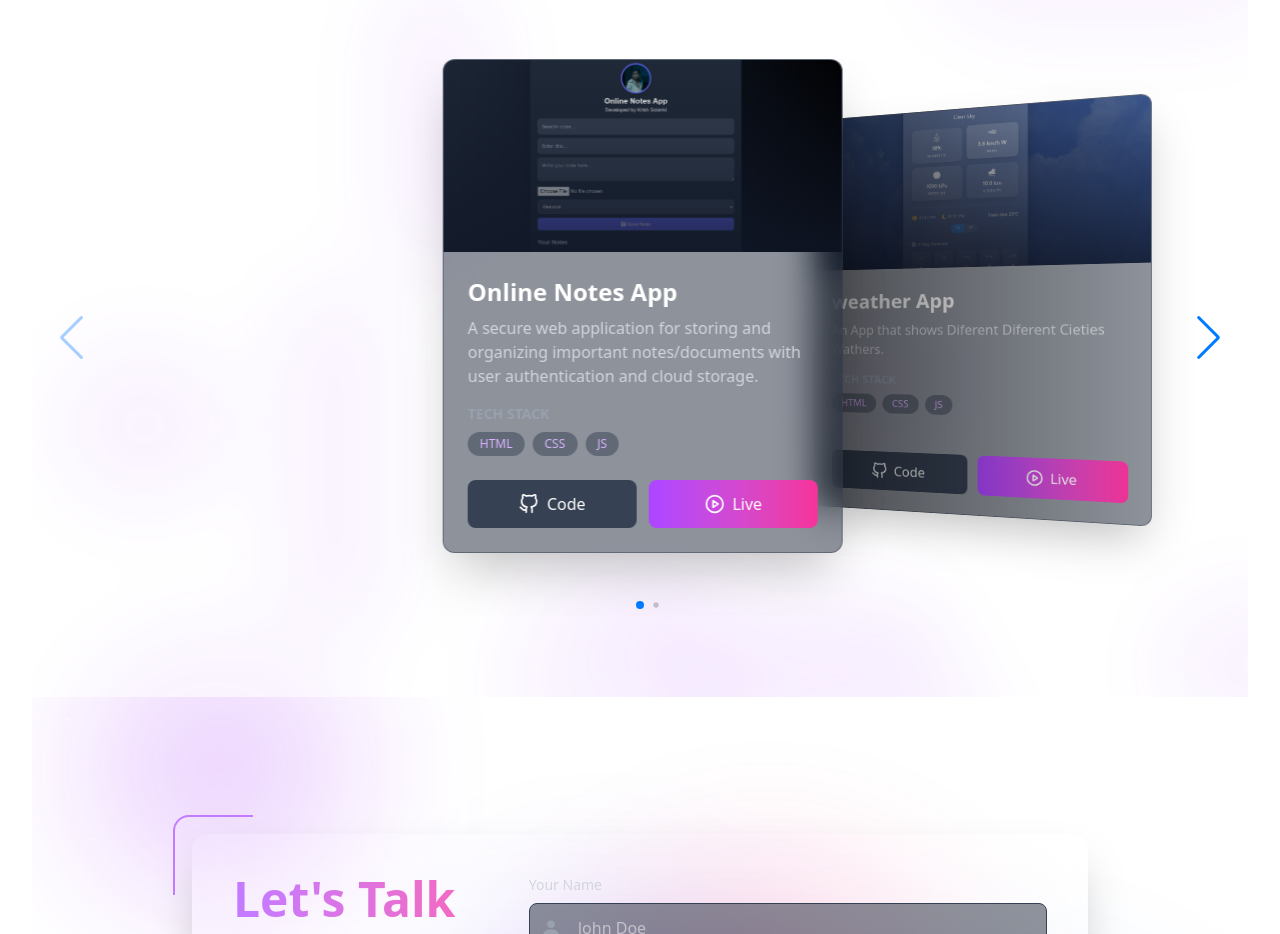
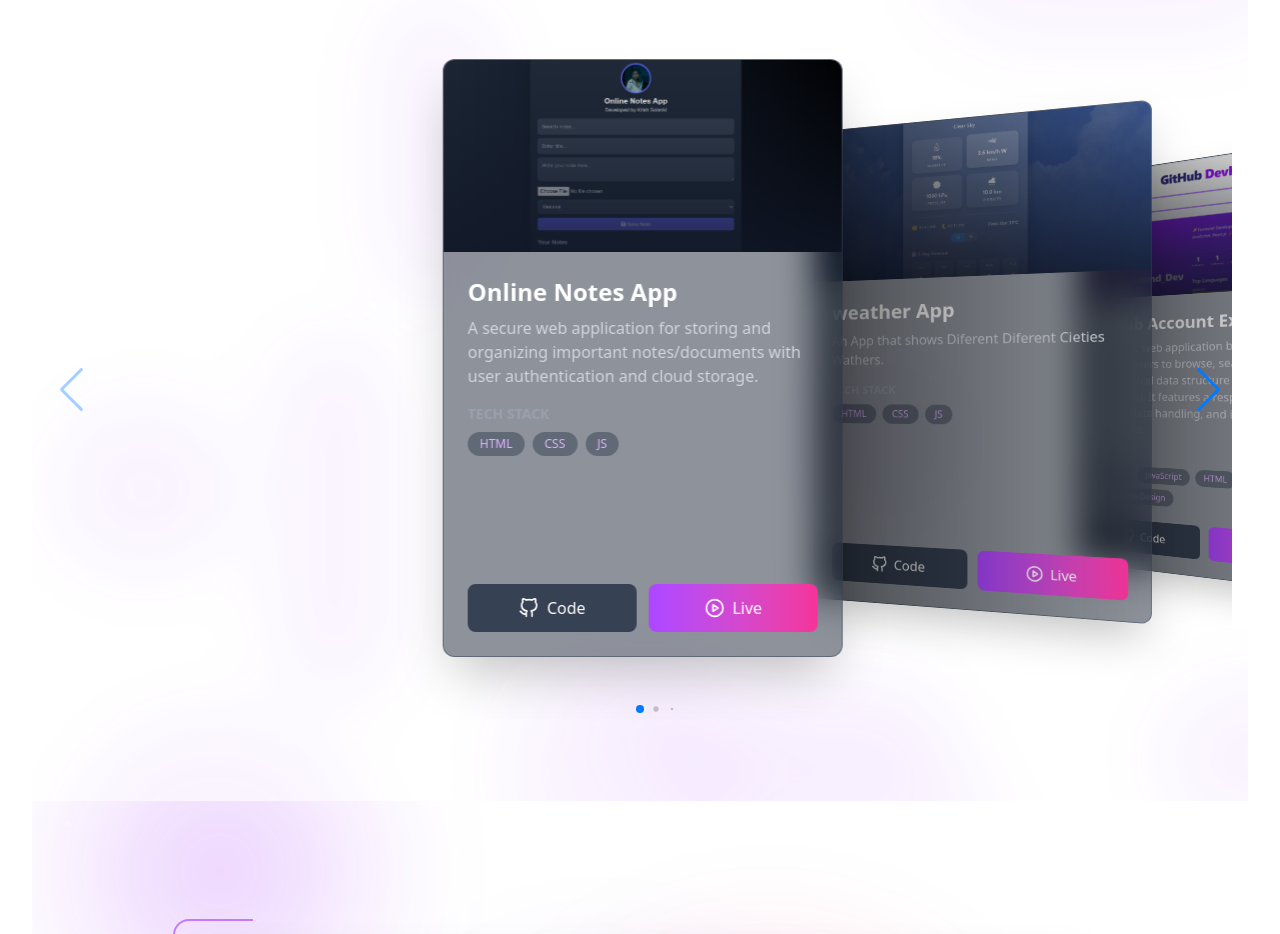
Before and after one commit to kakashi197/My_Portfolio, a React (Vite) app: page / in a window 1280 px wide. Shown: the part 5760-6694 px from the top of the page. Built offline with nearby package versions, Linux system fonts and the light colour scheme.

Commit message:
Updated weather API endpoint and fixed UI bug

```diff
--- a/src/constants/index.js
+++ b/src/constants/index.js
@@ -1,6 +1,6 @@
 import project1 from "../assets/projects/Online notes app.png";
 import project2 from "../assets/projects/Weather App.png";
-import project3 from "../assets/projects/project-3.jpg";
+import project3 from "../assets/github.png"
 import project4 from "../assets/projects/project-4.jpg";
 
 export const HERO_CONTENT = `I am a passionate full stack developer with a knack for crafting robust and scalable web applications. With 5 years of hands-on experience, I have honed my skills in front-end technologies like React and Next.js, as well as back-end technologies like Node.js, MySQL, PostgreSQL, and MongoDB. My goal is to leverage my expertise to create innovative solutions that drive business growth and deliver exceptional user experiences.`;
@@ -44,6 +44,15 @@ export const PROJECTS = [
     github: "https://github.com/kakashi197/WeatherApp",
     liveDemo: "https://kakashi197.github.io/WeatherApp/",
   },
+  {
+  title: "GitHub Account Explorer", // Or a more specific name, e.g., "React File Explorer"
+  image: project3, // Replace with the actual path to your project's screenshot/GIF
+  description:
+    "A dynamic web application built with React.js, allowing users to browse, search, and manage a hierarchical data structure (e.g., files/folders, categories). It features a responsive UI, efficient data handling, and interactive user experience.",
+  technologies: ["React.js", "JavaScript", "HTML", "CSS", "Responsive Design"], // Add other libraries/frameworks if used (e.g., "Redux", "Tailwind CSS")
+  github: "https://github.com/kakashi197/github-profile-explorer", // Replace with the actual GitHub repository link
+  liveDemo: "https://github-profile-explorer-rho.vercel.app/", // Replace with the actual live demo link (e.g., GitHub Pages, Netlify, Vercel)
+},
 
 
 ];
```
Also changed, not shown: src/assets/github.png (added).
